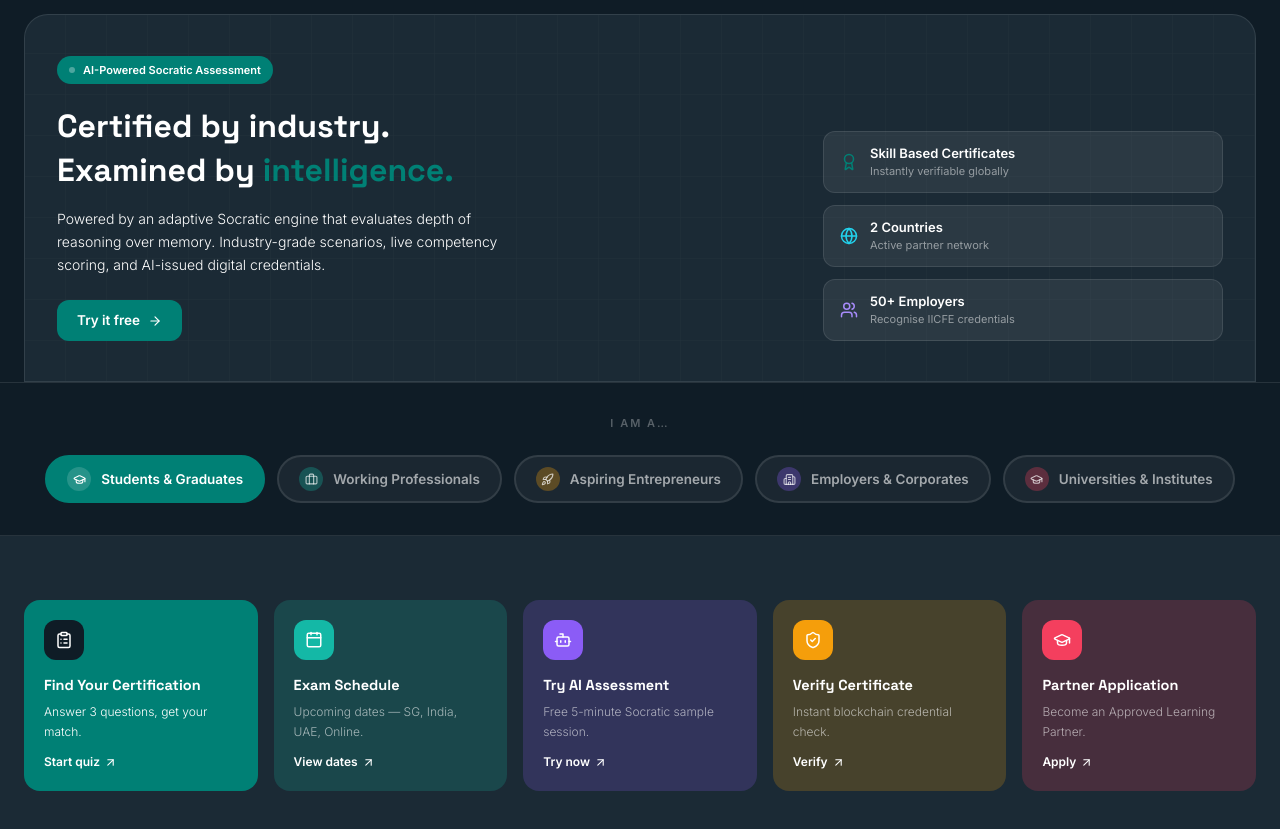
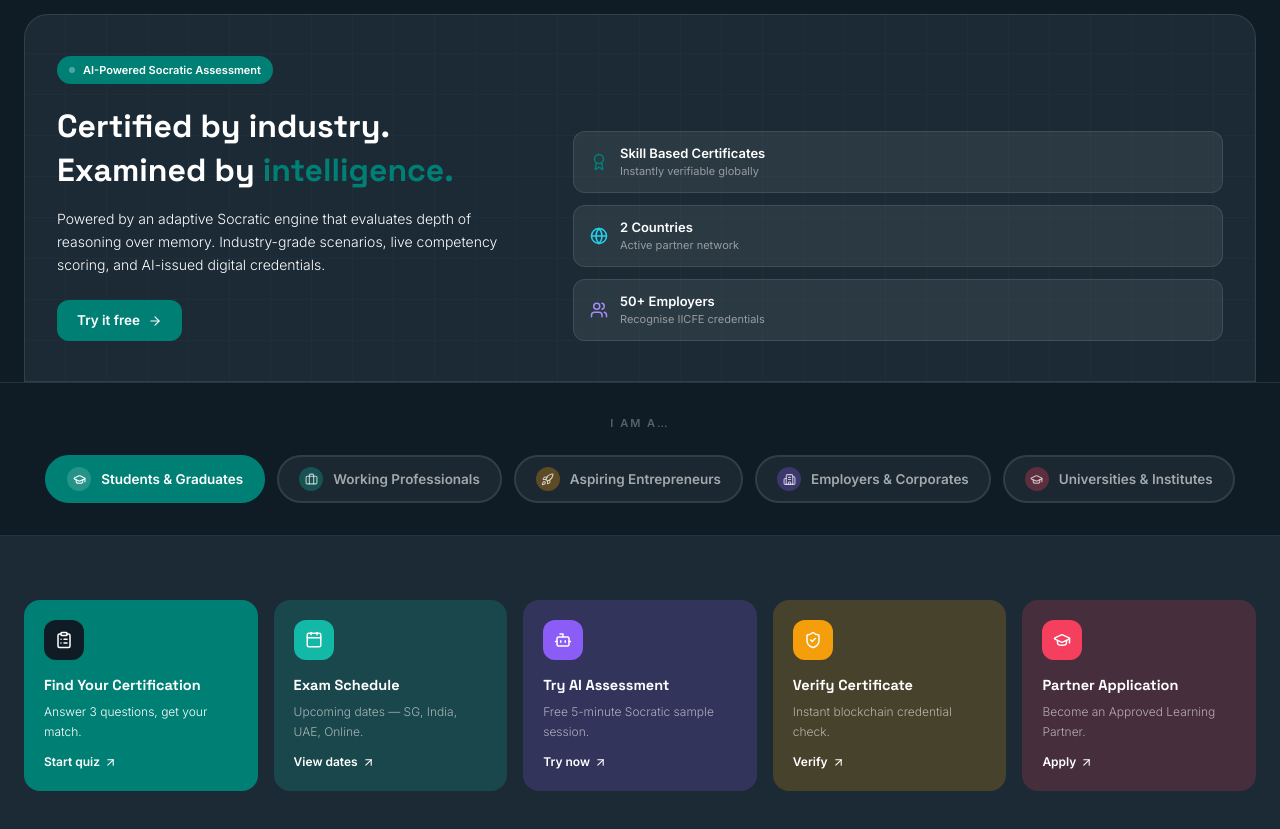
Before and after one commit to iicfeglobal-create/IICFE, a React (Vite) app: page / in a window 1280 px wide. Shown: the part 780-1609 px from the top of the page. Built offline with nearby package versions, Linux system fonts and the light colour scheme.

Commit message:
Update Hero.jsx

```diff
--- a/src/components/sections/Hero.jsx
+++ b/src/components/sections/Hero.jsx
@@ -120,7 +120,7 @@
               </a>
             </div>
             {/* Right cards */}
-            <div className="flex flex-col gap-3 pb-10 min-w-[400px] flex-shrink-0">
+            <div className="flex flex-col gap-3 pb-10 min-w-[650px] flex-shrink-0">
               {badges.map(({ icon: Icon, label, sub, color }) => (
                 <div key={label} className="flex items-center gap-3 bg-white/[0.07] border border-white/10 rounded-xl px-4 py-3 hover:bg-white/10 transition-colors cursor-default">
                   <Icon size={18} className={color} />
```
